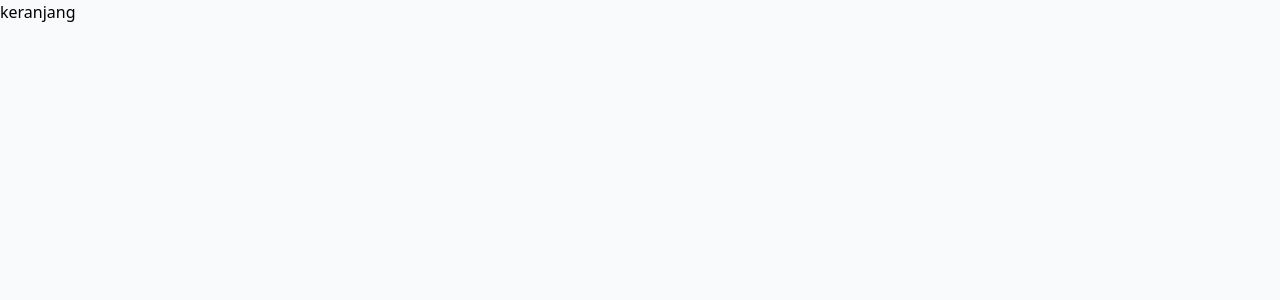
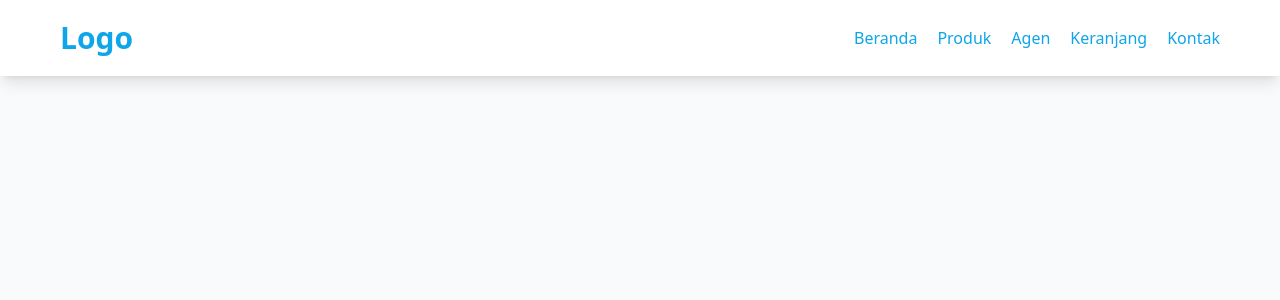
Before and after one commit to rohmatsidiq/ecommerce-nextjs, a Next.js app: page /keranjang in a window 1280 px wide. Shown: the top 300 px of the page. Built offline with nearby package versions, Linux system fonts and the light colour scheme.

Commit message:
tambah navigasi di keranjang, kontak, produk

```diff
--- a/src/pages/keranjang/index.js
+++ b/src/pages/keranjang/index.js
@@ -1,9 +1,13 @@
-import React from 'react'
+import { HeadComponent, Navbar } from "@/components";
+import React from "react";
 
 function keranjang() {
   return (
-    <div>keranjang</div>
-  )
+    <div>
+      <HeadComponent title="Keranjang" />
+      <Navbar />
+    </div>
+  );
 }
 
-export default keranjang
+export default keranjang;
--- a/src/pages/kontak/index.js
+++ b/src/pages/kontak/index.js
@@ -1,9 +1,13 @@
-import React from 'react'
+import { HeadComponent, Navbar } from "@/components";
+import React from "react";
 
 function kontak() {
   return (
-    <div>kontak</div>
-  )
+    <div>
+      <HeadComponent title="Kontak" />
+      <Navbar />
+    </div>
+  );
 }
 
-export default kontak
+export default kontak;
--- a/src/pages/produk/index.js
+++ b/src/pages/produk/index.js
@@ -1,9 +1,13 @@
-import React from 'react'
+import { HeadComponent, Navbar } from "@/components";
+import React from "react";
 
 function products() {
   return (
-    <div>products</div>
-  )
+    <div>
+      <HeadComponent title="Produk" />
+      <Navbar />
+    </div>
+  );
 }
 
-export default products
+export default products;
```
